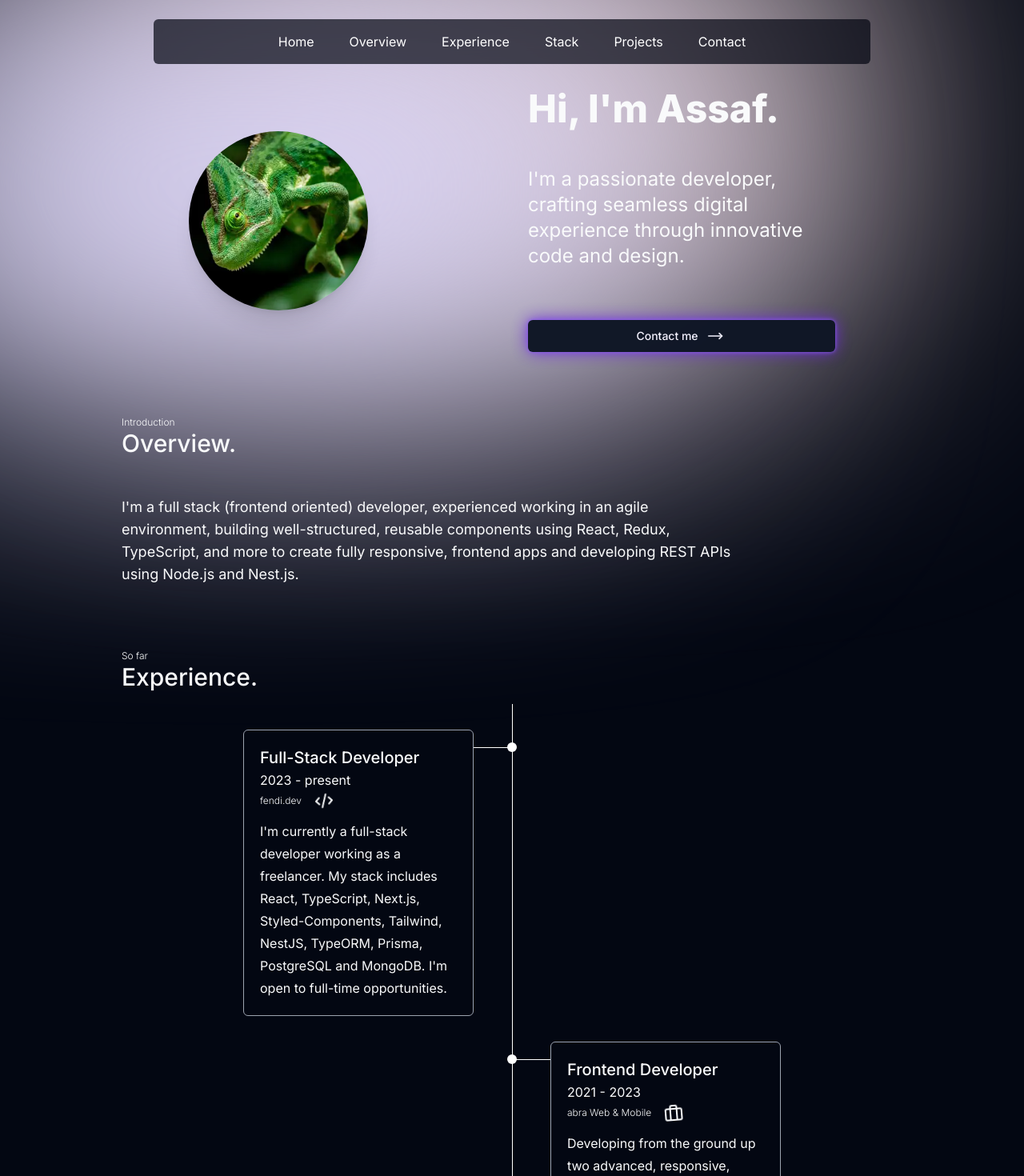
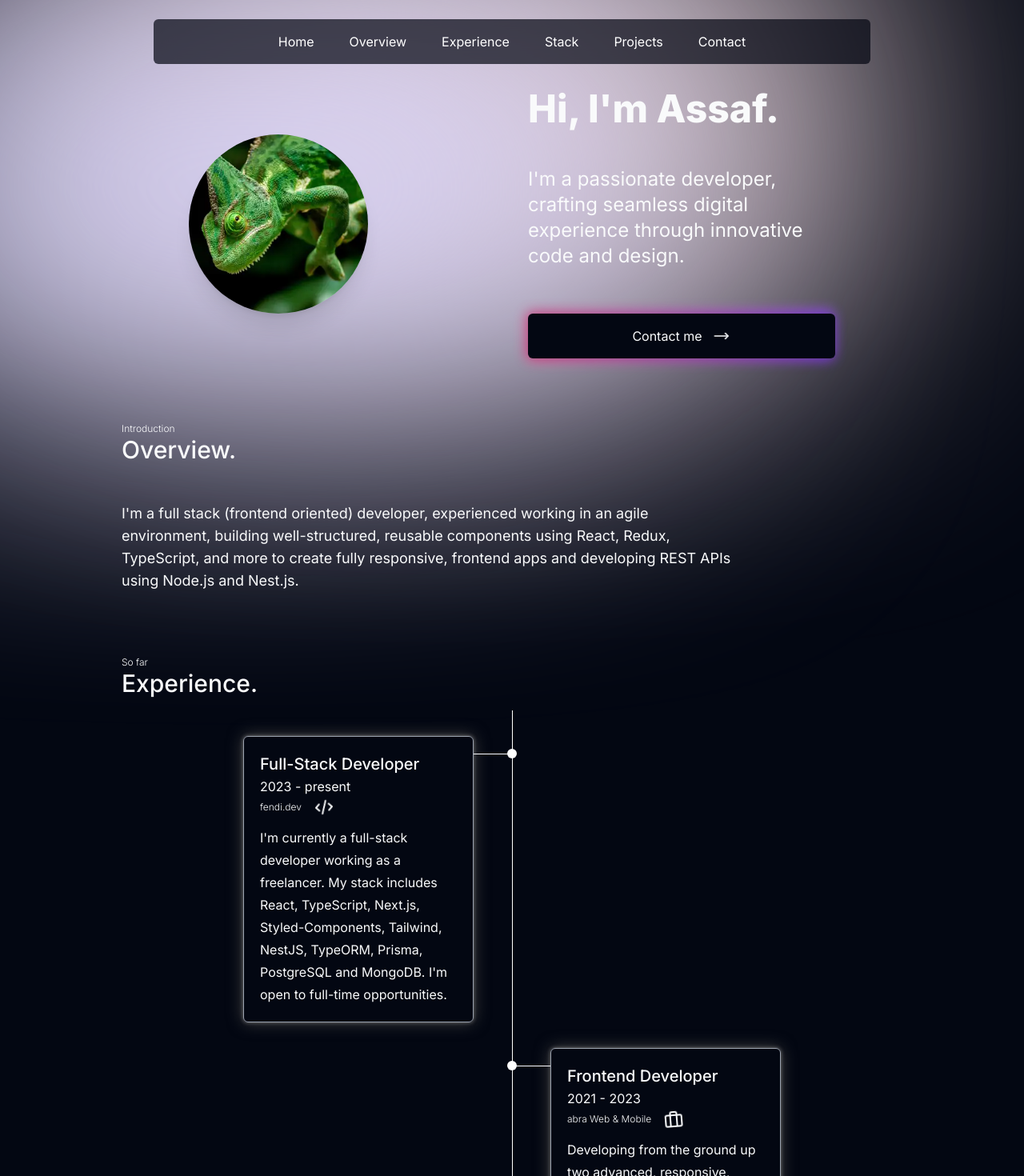
Before and after one commit to aFendell/portfolio, a Next.js app: page / in a window 1280 px wide. Shown: the top 1470 px of the page at 80% size. Built offline with nearby package versions, Linux system fonts and the light colour scheme.

Commit message:
feat: ActionButton  contact form colors and shadow

```diff
--- a/src/components/sections/Hero.tsx
+++ b/src/components/sections/Hero.tsx
@@ -4,8 +4,8 @@ import { MoveRight } from "lucide-react";
 
 import chameleon from "../../../public/images/chameleon1.webp";
 import { heroData } from "@/data/hero";
-import { Button } from "@/components/ui/Button";
 import { HeroTitle, Subtitle } from "../ui/Typography";
+import ActionButton from "../ui/ActionButton";
 
 const Hero = () => {
   const { title, subtitle } = heroData;
@@ -21,22 +21,20 @@ const Hero = () => {
         quality={100}
         placeholder="blur"
       />
-      <div className="">
+      <div>
         <HeroTitle>{title}</HeroTitle>
         <Subtitle className="max-w-96 whitespace-pre-line text-pretty text-2xl">
           {subtitle}
         </Subtitle>
-        <Button
-          className="mt-14 flex divide-violet-50 text-violet-50 neon-violet motion-safe:animate-soft-pulse sm:mt-16"
-          asChild>
-          <Link href="#contact">
+        <ActionButton className="mt-14">
+          <Link className="flex items-center justify-center" href="#contact">
             Contact me
             <MoveRight
               size={20}
               className="ms-4 motion-safe:animate-bounce-right"
             />
           </Link>
-        </Button>
+        </ActionButton>
       </div>
     </section>
   );
--- a/src/components/sections/contact/Contact.tsx
+++ b/src/components/sections/contact/Contact.tsx
@@ -13,22 +13,22 @@ const Contact = () => {
       <Muted>{subtitle}</Muted>
       <SectionTitle>{title}</SectionTitle>
       <ContactForm />
-      <ul className="mt-5 flex justify-center gap-5">
-        <li>
+      <ul className="mt-6 flex justify-center gap-5">
+        <li className="neon-neutral">
           <Button variant="outline" size="icon" asChild>
             <Link href="mailto:fendell.assaf@gmail.com">
               <Mail className="h4 w-4" />
             </Link>
           </Button>
         </li>
-        <li>
+        <li className="neon-neutral">
           <Button variant="outline" size="icon" asChild>
             <Link href="https://www.linkedin.com/in/afendell/" target="_blank">
               <Linkedin className="h4 w-4" />
             </Link>
           </Button>
         </li>
-        <li>
+        <li className="neon-neutral">
           <Button variant="outline" size="icon" asChild>
             <Link href="https://github.com/aFendell/" target="_blank">
               <Github className="h4 w-4" />
--- a/src/components/sections/contact/ContactForm.tsx
+++ b/src/components/sections/contact/ContactForm.tsx
@@ -5,7 +5,6 @@ import { useForm } from "react-hook-form";
 import * as z from "zod";
 
 import { MailPayload } from "@/app/api/contact/route";
-import { Button } from "@/components/ui/Button";
 import { Card, CardContent, CardHeader } from "@/components/ui/Card";
 import { FormProvider } from "@/components/forms/Form";
 import TextField from "@/components/forms/TextField";
@@ -13,6 +12,7 @@ import TextareaField from "@/components/forms/TextareaField";
 import { useToast } from "@/hooks/useToast";
 import { contactFormData } from "@/data/contact";
 import { Loader2 } from "lucide-react";
+import ActionButton from "@/components/ui/ActionButton";
 
 const formSchema: z.ZodType<MailPayload> = z.object({
   name: z
@@ -84,7 +84,7 @@ const ContactForm = () => {
   };
 
   return (
-    <Card className="mx-auto w-full max-w-96">
+    <Card className="mx-auto w-full max-w-96 bg-gray-700 bg-opacity-20 text-primary-foreground backdrop-blur-md neon-neutral">
       <CardHeader>{title}</CardHeader>
       <CardContent>
         <FormProvider {...form}>
@@ -109,19 +109,16 @@ const ContactForm = () => {
               placeholder="Message"
               title="Message*"
             />
-            <Button
-              type="submit"
-              disabled={isMutating}
-              className="mt-4 text-violet-50 neon-violet motion-safe:animate-soft-pulse">
+            <ActionButton type="submit" disabled={isMutating}>
               {isMutating ? (
                 <>
-                  <Loader2 className="mr-2 h-4 w-4 animate-spin" />
+                  <Loader2 className="me-2 h-4 w-4 animate-spin" />
                   Sending message
                 </>
               ) : (
                 <>{btn}</>
               )}
-            </Button>
+            </ActionButton>
           </form>
         </FormProvider>
       </CardContent>
--- a/src/components/sections/experience/TimelineItem.tsx
+++ b/src/components/sections/experience/TimelineItem.tsx
@@ -76,7 +76,7 @@ const TimelineItem = ({
       <div
         id={`item-${id}`}
         className={cn(
-          "relative block w-72 rounded-md border border-gray-400 p-5",
+          "relative block w-72 rounded-md border border-gray-400 p-5 neon-neutral",
         )}
         key={id}>
         <H3>{title}</H3>
--- a/src/components/sections/stack/StackItem.tsx
+++ b/src/components/sections/stack/StackItem.tsx
@@ -34,7 +34,7 @@ const StackItem = ({ tech, index }: Props) => {
       custom={index}>
       <Badge
         variant="secondary"
-        className="rounded-sm sm:rounded-md sm:px-3 sm:py-2 sm:text-base">
+        className="rounded-sm neon-sky sm:rounded-md sm:px-3 sm:py-2 sm:text-base">
         {tech}
       </Badge>
     </motion.li>
--- /dev/null
+++ b/src/components/ui/ActionButton.tsx
@@ -0,0 +1,36 @@
+import * as React from "react";
+import { cn } from "@/lib/utils";
+
+type Props = React.ButtonHTMLAttributes<HTMLButtonElement>;
+
+const ActionButton = ({ children, className, type, disabled }: Props) => {
+  return (
+    <div
+      className={cn(
+        "group relative flex h-fit items-center justify-center",
+        className,
+      )}>
+      <div
+        className={cn(
+          "absolute -inset-0.5 -z-10 w-full rounded-md bg-gradient-to-r from-pink-700  to-violet-700 opacity-75 blur transition duration-1000 group-hover:opacity-100 group-hover:duration-200",
+          disabled ? "-inset-0 opacity-40 blur-0" : "",
+        )}></div>
+      <div
+        className={cn(
+          "absolute -inset-0.5 -z-20 w-full animate-tilt rounded-md bg-gradient-to-r from-pink-700  to-violet-700 opacity-75 blur transition group-hover:animate-none",
+          disabled ? "-inset-0 animate-none opacity-40" : "",
+        )}></div>
+      <button
+        type={type}
+        disabled={disabled}
+        className={cn(
+          "relative flex w-full items-center justify-center rounded-md bg-gray-950 px-7 py-4 transition duration-200 group-hover:text-gray-100",
+          disabled ? "bg-gray-900" : "",
+        )}>
+        {children}
+      </button>
+    </div>
+  );
+};
+
+export default ActionButton;
--- a/src/components/ui/Input.tsx
+++ b/src/components/ui/Input.tsx
@@ -10,7 +10,7 @@ const Input = React.forwardRef<HTMLInputElement, InputProps>(
       <input
         type={type}
         className={cn(
-          "flex h-10 w-full rounded-md border border-input bg-background px-3 py-2 text-sm ring-offset-background file:border-0 file:bg-transparent file:text-sm file:font-medium placeholder:text-muted-foreground focus-visible:outline-none focus-visible:ring-2 focus-visible:ring-ring focus-visible:ring-offset-2 disabled:cursor-not-allowed disabled:opacity-50",
+          "flex h-10 w-full rounded-md border border-input bg-inherit px-3 py-2 text-sm ring-offset-background file:border-0 file:bg-transparent file:text-sm file:font-medium placeholder:text-muted-foreground focus-visible:outline-none focus-visible:ring-2 focus-visible:ring-ring focus-visible:ring-offset-2 disabled:cursor-not-allowed disabled:opacity-50",
           className,
         )}
         ref={ref}
--- a/src/components/ui/Textarea.tsx
+++ b/src/components/ui/Textarea.tsx
@@ -9,7 +9,7 @@ const Textarea = React.forwardRef<HTMLTextAreaElement, TextareaProps>(
     return (
       <textarea
         className={cn(
-          "flex min-h-[80px] w-full rounded-md border border-input bg-background px-3 py-2 text-sm ring-offset-background placeholder:text-muted-foreground focus-visible:outline-none focus-visible:ring-2 focus-visible:ring-ring focus-visible:ring-offset-2 disabled:cursor-not-allowed disabled:opacity-50",
+          "flex min-h-[80px] w-full rounded-md border border-input bg-inherit px-3 py-2 text-sm ring-offset-background placeholder:text-muted-foreground focus-visible:outline-none focus-visible:ring-2 focus-visible:ring-ring focus-visible:ring-offset-2 disabled:cursor-not-allowed disabled:opacity-50",
           className,
         )}
         ref={ref}
--- a/tailwind.config.ts
+++ b/tailwind.config.ts
@@ -70,7 +70,7 @@ const config = {
         },
         "bounce-right": {
           "0%, 100%": {
-            translate: "-25%",
+            translate: "-12%",
             "animation-timing-function": "cubic-bezier(0.8,0,1,1)",
           },
           "50%": {
@@ -90,6 +90,11 @@ const config = {
         "soft-pulse": {
           "50%": { opacity: "0.85" },
         },
+        tilt: {
+          "0%, 50%, 100%": { transform: "rotate(0deg)" },
+          "25%": { transform: "rotate(1deg)" },
+          "75%": { transform: "rotate(-1deg)" },
+        },
       },
       animation: {
         "accordion-down": "accordion-down 0.2s ease-out",
@@ -98,6 +103,7 @@ const config = {
         wiggle: "wiggle 5s ease-in-out infinite",
         reveal: "reveal 3s ease-in-out",
         "soft-pulse": "soft-pulse 2s cubic-bezier(0.4, 0, 0.6, 1) infinite",
+        tilt: "tilt 10s infinite",
       },
     },
   },
```
